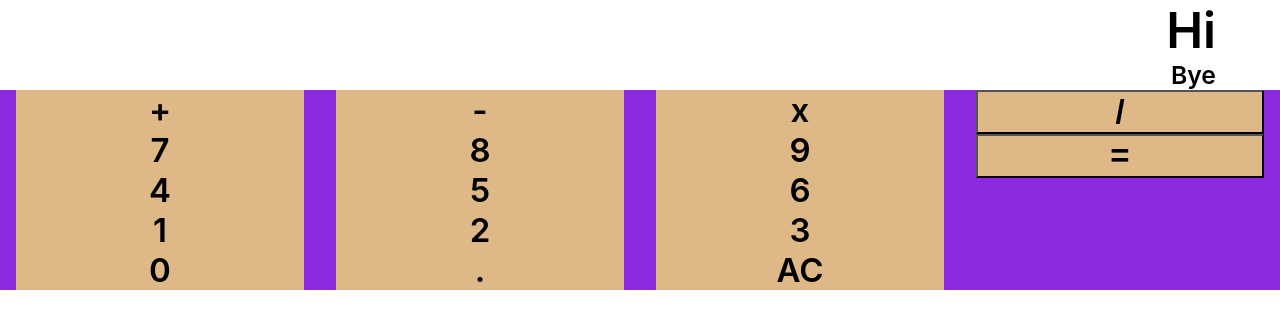
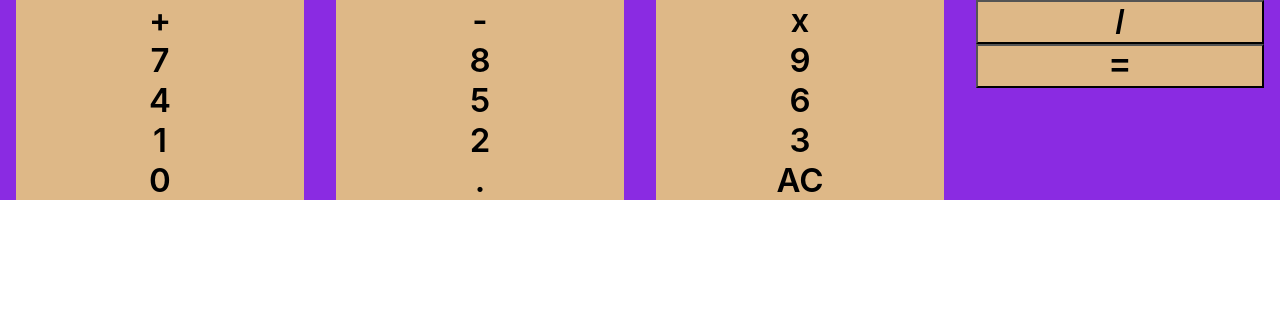
Before and after one commit to AjinkyaPradhan1/Calculator, a React (Create React App) app: page / in a window 1280 px wide. Shown: the top 328 px of the page. Built offline with nearby package versions, Linux system fonts and the light colour scheme.

Commit message:
Updates for App.js,OutputSection.js Files

```diff
--- a/src/App.js
+++ b/src/App.js
@@ -15,7 +15,7 @@ function App() {
     <div className="calc_wrapper">
       <div className='calc_main'>
         <div className='calc_output_screen'>
-          <OutputSection result={result} text={text}/>
+          <OutputSection/>
         </div>
         <div className='calc_button'>
           <Button />
--- a/src/Button.js
+++ b/src/Button.js
@@ -1,11 +1,19 @@
 import React from "react";
 import './Button.css'
+import { useState } from "react";
 
-function Button(){
+const Button = ({handleClick})=>{
+    const [text,setText] = useState("");
+    const [result,setResult] = useState("");
+
+    const addToText = (val) => {
+        setText((text)=>[...text,val+""]);
+      };
     return(
         <div className="bt_main">
+
             <div className="bt_col1">
-                <div className="bt_col1_row1">+</div>
+                <div className="bt_col1_row1" value={"+"} onClick={e => addToText(e, "+")}>+</div>
                 <div className="bt_col1_row2">7</div>
                 <div className="bt_col1_row3">4</div>
                 <div className="bt_col1_row4">1</div>
```
